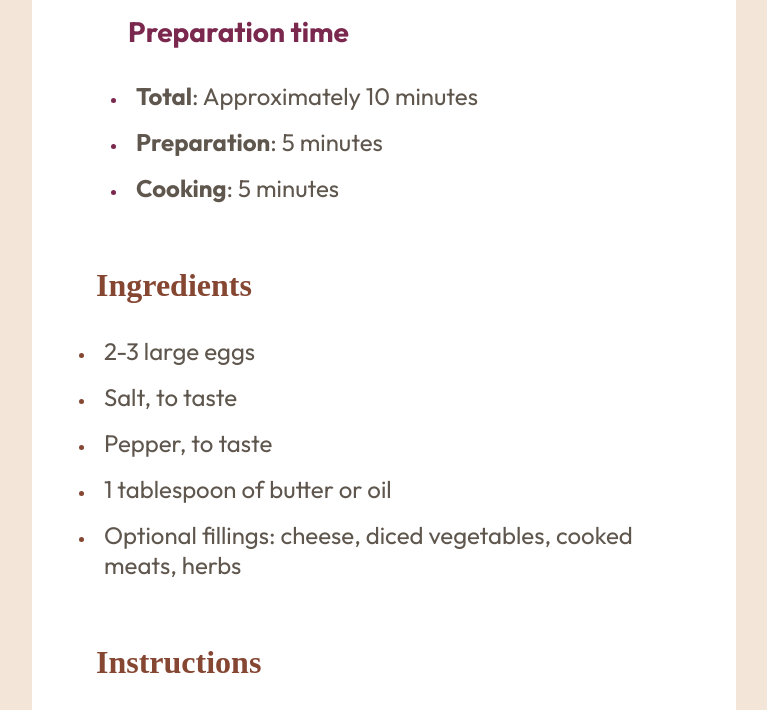
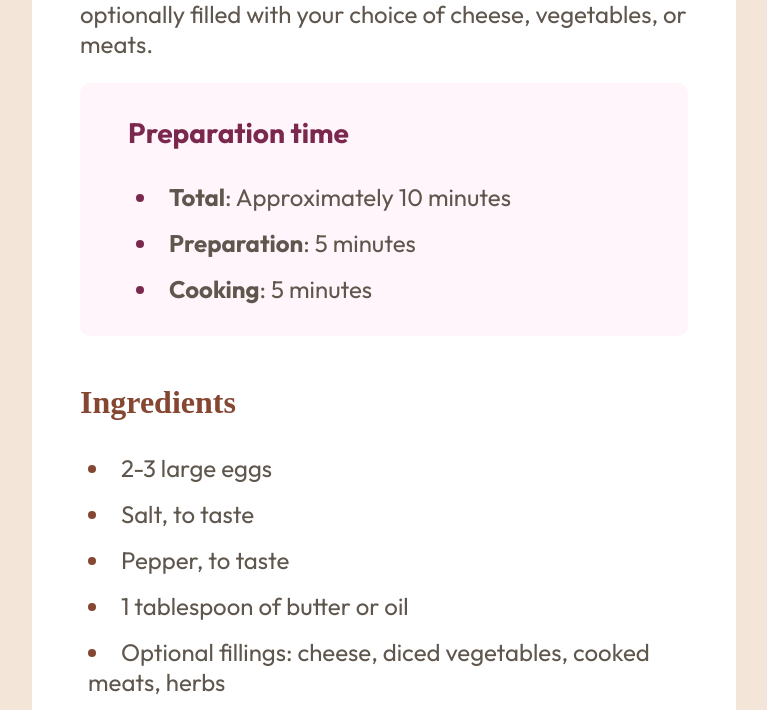
Before and after one commit to Monseymour/Recipe-Page, a plain HTML site: page index.html in a window 1280 px wide. Shown: the part 670-1380 px from the top of the page, without its empty margins (256-1023 px from the left). Drawn offline with Linux system fonts and the light colour scheme.

Commit message:
atualização de estilização

```diff
--- a/design/style.css
+++ b/design/style.css
@@ -22,13 +22,14 @@
     padding: 0;
 }
 body{
-    margin: auto;
-    width: 55vw;
+    width: 100vw;
     background-color: var(--Eggshell);
     font-size: 1.5em;
     font-family: Young-Serif;
 }
 main{
+    margin: auto;
+    width: 55vw;
     border-radius: 30px;
     background-color: var(--White);
     color: var(--Wenge-Brown);
@@ -36,7 +37,7 @@ main{
     flex-direction: column;
     margin-top: 15%;
     margin-bottom: 15%;
-    padding: 4rem;
+    padding: 3rem;
     padding-bottom: 2rem;
     gap: 2rem;
 }
@@ -44,14 +45,20 @@ main img{
     width: 100%;
     border-radius: 10px;
 }
+main section{
+    border-bottom: 1px solid var(--Light-Grey);
+}
 .pre{
-    padding-left: 2rem;
-    padding-right: 2rem;
+    background-color: var(--Rose-White);
+    margin-top: 1rem;
+    margin-bottom: 1rem;
+    padding-left: 3rem;
+    padding-top: 2rem;
+    border-radius: 10px;
     font-family: Outfit;
     font-weight: 400;
 }
 .pre ul li::marker{
-    font-size: medium;
     color: var(--Dark-Raspberry);
 }
 h1{
@@ -76,19 +83,19 @@ p{
     font-family: Outfit;
 }
 ul{
-    list-style: outside;
+    list-style: inside disc;
     padding-top: 1.5rem;
     padding-bottom: 1.5rem;
     font-family: Outfit;
 }
 ul li::marker{
-    font-size: medium;
     color: var(--Nutmeg);
 }
 ol{
     list-style: outside decimal;
     padding-top: 1.5rem;
     padding-bottom: 1.5rem;
+    margin-left: 2rem;
     font-family: Outfit;
 }
 ol li::marker{
--- a/index.html
+++ b/index.html
@@ -12,19 +12,19 @@
 <body>
   <main>
     <img src="./assets/images/image-omelette.jpeg" alt="">
-    <section>
+    <section class="last">
       <h1>Simple Omelette Recipe</h1>
       <p>
         An easy and quick dish, perfect for any meal. This classic omelette combines beaten eggs cooked
         to perfection, optionally filled with your choice of cheese, vegetables, or meats.</p>
-    </section>
-    <section class="pre">
+    <div class="pre">
       <h3>Preparation time</h3>
       <ul>
         <li><strong>Total</strong>: Approximately 10 minutes</li>
         <li><strong>Preparation</strong>: 5 minutes</li>
         <li><strong>Cooking</strong>: 5 minutes</li>
       </ul>
+    </div>
     </section>
   <section>
     <h2>Ingredients</h2>
@@ -56,7 +56,7 @@
       <li><strong>Enjoy</strong>: Serve hot, with additional salt and pepper if needed.</li>
     </ol>
   </section>
-  <section>
+  <section class="last">
     <h2>Nutrition</h2>
       <p>The table below shows nutritional values per serving without the additional fillings.</p>
       <table>
@@ -81,7 +81,7 @@
 </main>
 <section class="attribution">
   Challenge by <a href="https://www.frontendmentor.io?ref=challenge" target="_blank">Frontend Mentor</a>.
-  Coded by <a href="#">Your Name Here</a>.
+  Coded by <a href="https://www.frontendmentor.io/profile/Monseymour">Monseymour</a>.
 </section>
 </body>
 </html>
```
